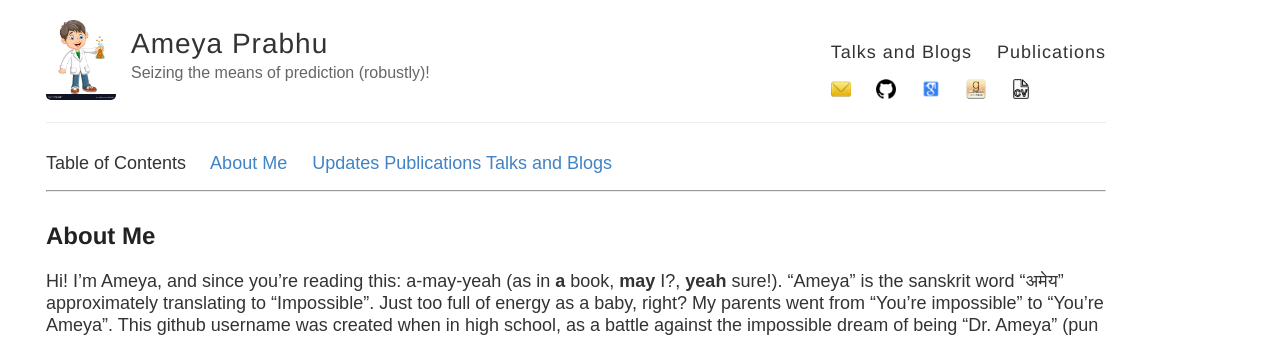
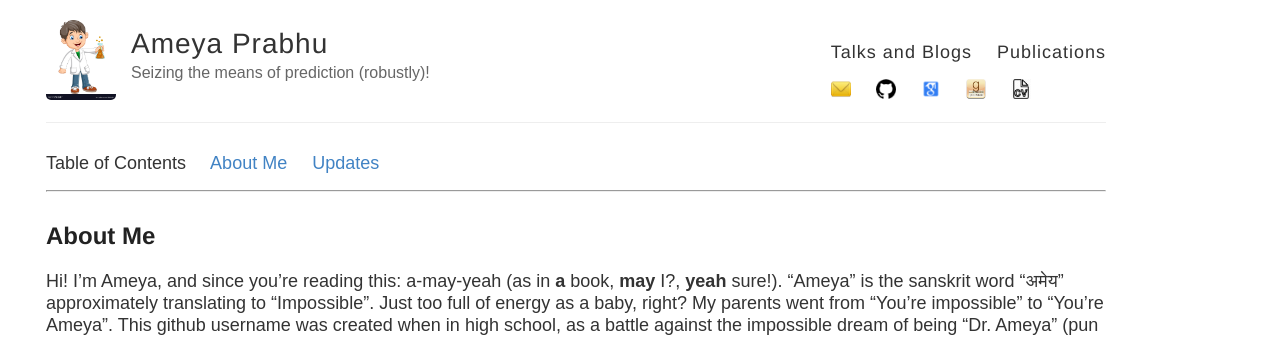
Before and after one commit to drimpossible/drimpossible.github.io, a Jekyll site: the page built from about/index.md, in a window 1280 px wide. Shown: the top 337 px of the page. Built offline with Jekyll 4.4.1, drawn with Linux system fonts in a browser that asks for light colours.

Commit message:
Update index.md

```diff
--- a/about/index.md
+++ b/about/index.md
@@ -5,7 +5,7 @@ layout: page
 permalink: "/"
 dsq_thread_id:
 ---
-Table of Contents     [About Me](#biography)     [Updates](#updates)          [Publications](/publications)             [Talks and Blogs](/talks_and_blogs)
+Table of Contents     [About Me](#biography)         [Updates](#updates)
 
 ---
 
```
